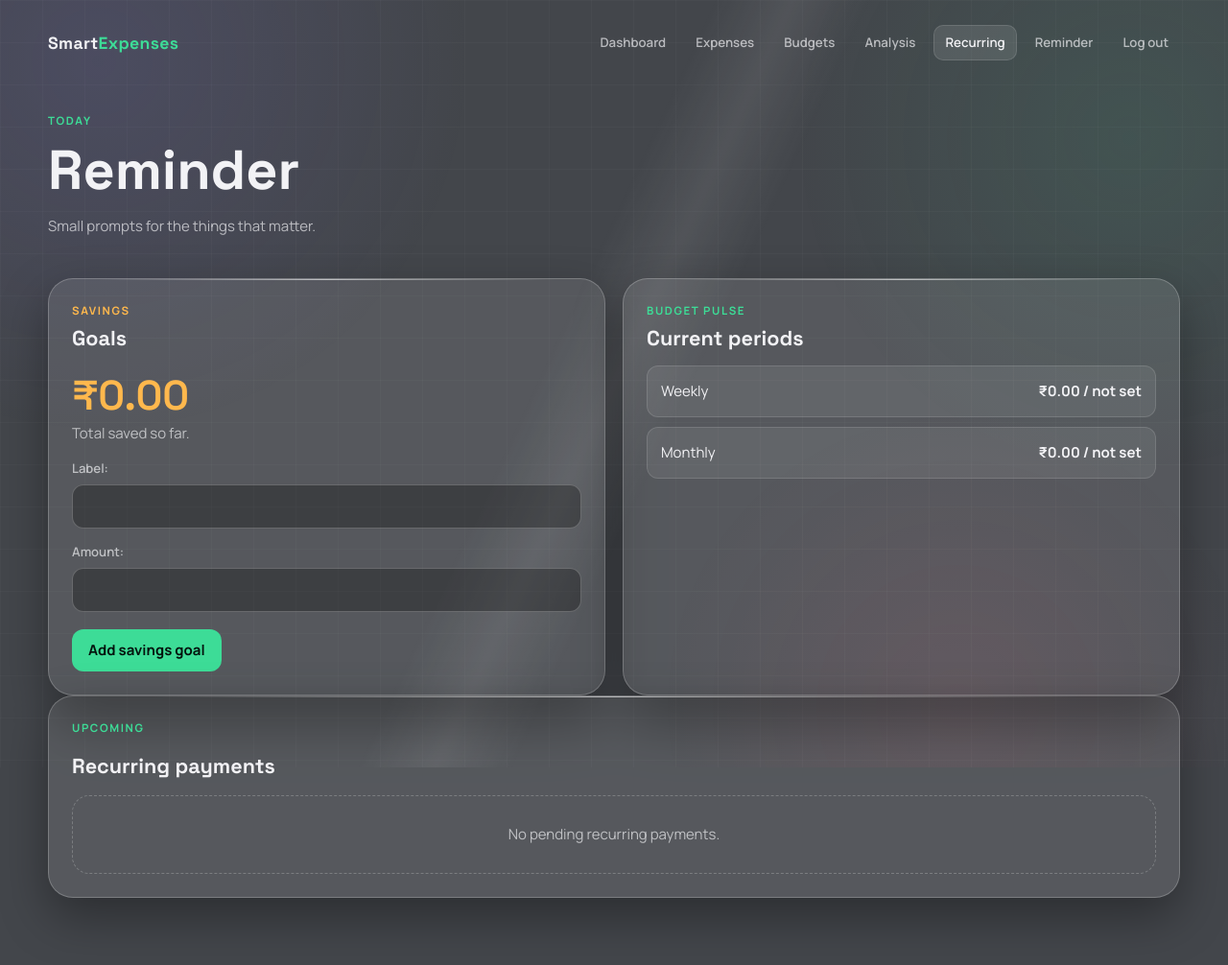
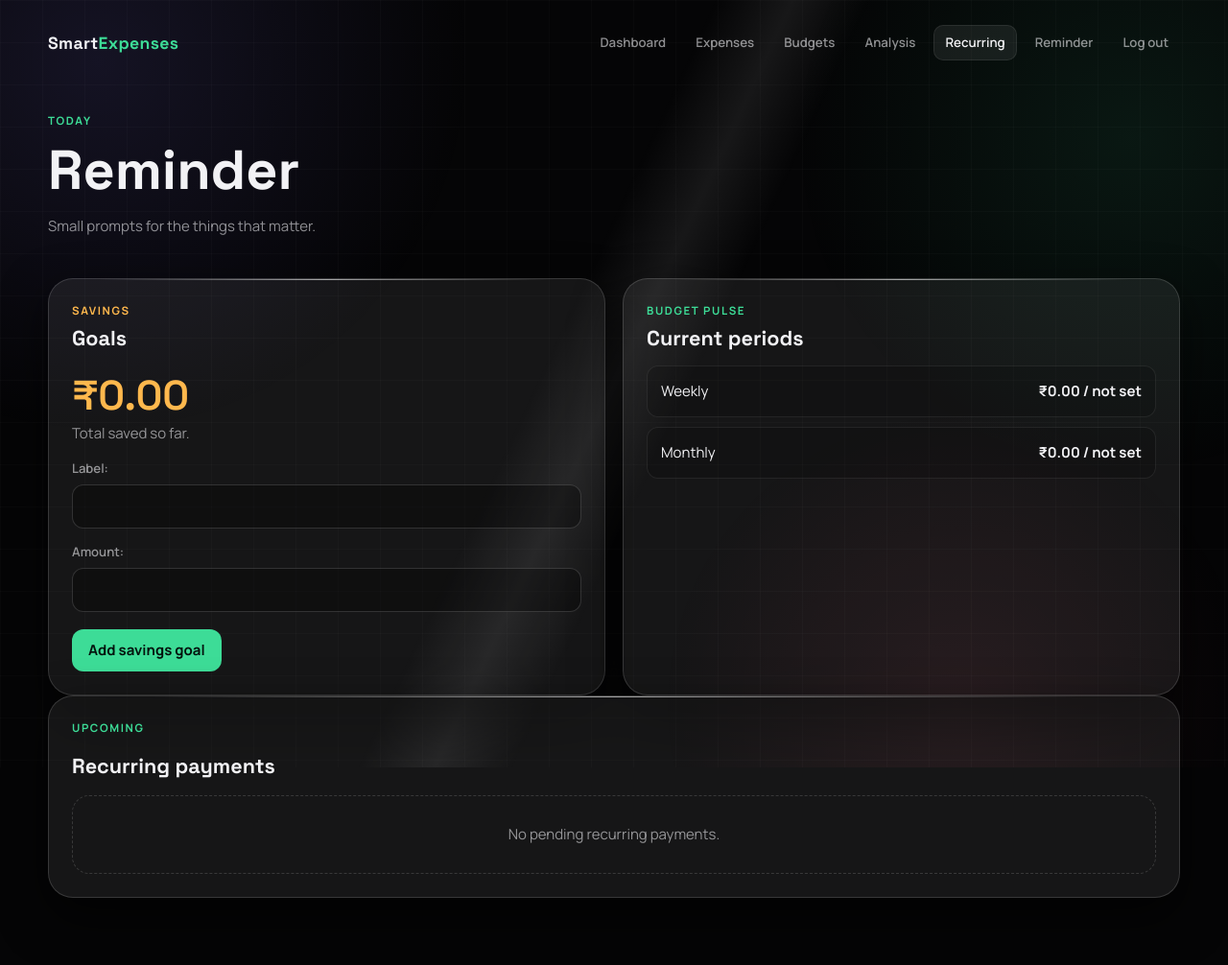
Before and after one commit to nithinmelam92-dev/smartexpenses, a Django app: page /recurring/savings/ in a window 1280 px wide. Shown: the whole page at 96% size. Run offline with Django 5.2, Linux system fonts and the light colour scheme; the visitor is signed in with stand-in values (Sample User, id 1); data that the repository does not hold is empty.

Commit message:
Restore black background theme

```diff
--- a/static/css/app.css
+++ b/static/css/app.css
@@ -2,14 +2,14 @@
 
 :root {
   color-scheme: dark;
-  --bg: #43464B;
-  --panel: rgba(255, 255, 255, 0.10);
-  --panel-strong: rgba(255, 255, 255, 0.15);
-  --panel-soft: rgba(255, 255, 255, 0.07);
-  --line: rgba(255, 255, 255, 0.22);
-  --line-soft: rgba(255, 255, 255, 0.12);
+  --bg: #050506;
+  --panel: rgba(255, 255, 255, 0.07);
+  --panel-strong: rgba(255, 255, 255, 0.1);
+  --panel-soft: rgba(255, 255, 255, 0.04);
+  --line: rgba(255, 255, 255, 0.15);
+  --line-soft: rgba(255, 255, 255, 0.08);
   --text: #f2f2f5;
-  --muted: rgba(242, 242, 245, 0.68);
+  --muted: rgba(242, 242, 245, 0.58);
   --teal: #3ddc97;
   --violet: #8b7bff;
   --coral: #ff5c7c;
@@ -18,7 +18,7 @@
   --radius-lg: 26px;
   --radius-md: 18px;
   --radius-sm: 12px;
-  --shadow: 0 20px 50px rgba(0, 0, 0, 0.35);
+  --shadow: 0 20px 50px rgba(0, 0, 0, 0.65);
 }
 
 * { box-sizing: border-box; }
@@ -41,8 +41,8 @@ body::before {
     radial-gradient(circle at 8% 8%, rgba(139, 123, 255, .12), transparent 28%),
     radial-gradient(circle at 92% 18%, rgba(61, 220, 151, .09), transparent 26%),
     radial-gradient(circle at 78% 92%, rgba(255, 92, 124, .08), transparent 25%),
-    linear-gradient(rgba(255,255,255,.025) 1px, transparent 1px),
-    linear-gradient(90deg, rgba(255,255,255,.025) 1px, transparent 1px);
+    linear-gradient(rgba(255,255,255,.018) 1px, transparent 1px),
+    linear-gradient(90deg, rgba(255,255,255,.018) 1px, transparent 1px);
   background-size: auto, auto, auto, 44px 44px, 44px 44px;
 }
 body::after {
@@ -84,13 +84,13 @@ input, select, textarea {
   color: var(--text);
   border: 1px solid var(--line);
   border-radius: var(--radius-sm);
-  background: rgba(0, 0, 0, .28);
+  background: rgba(0, 0, 0, .3);
   padding: 10px 12px;
   outline: none;
   transition: border-color .22s ease, box-shadow .22s ease, background .22s ease;
 }
 select option { color: #15151a; background: #f2f2f5; }
-input:focus, select:focus, textarea:focus { border-color: var(--teal); box-shadow: 0 0 0 3px rgba(61,220,151,.18); background: rgba(0,0,0,.42); }
+input:focus, select:focus, textarea:focus { border-color: var(--teal); box-shadow: 0 0 0 3px rgba(61,220,151,.12); background: rgba(0,0,0,.48); }
 textarea { min-height: 100px; resize: vertical; }
 
 .site-header, .site-main { width: min(1180px, calc(100% - 40px)); margin-inline: auto; }
@@ -115,7 +115,7 @@ textarea { min-height: 100px; resize: vertical; }
   transition: transform .25s ease, border-color .25s ease, background .25s ease;
 }
 .glass::before { content: ''; position: absolute; top: 0; left: 9%; right: 9%; height: 1px; background: linear-gradient(90deg, transparent, rgba(255,255,255,.88), transparent); opacity: .7; }
-.glass:hover { transform: translateY(-3px); border-color: rgba(255,255,255,.28); background: var(--panel-strong); }
+.glass:hover { transform: translateY(-3px); border-color: rgba(255,255,255,.22); background: var(--panel-strong); }
 @supports ((backdrop-filter: blur(24px)) or (-webkit-backdrop-filter: blur(24px))) { .glass { -webkit-backdrop-filter: blur(26px) saturate(155%); backdrop-filter: blur(26px) saturate(155%); } }
 .panel { padding: 24px; }
 .grid { display: grid; gap: 18px; }
@@ -138,11 +138,11 @@ th, td { padding: 13px 14px; border-bottom: 1px solid var(--line-soft); text-ali
 th { color: var(--muted); font-size: .75rem; letter-spacing: .08em; text-transform: uppercase; }
 tbody tr { transition: background .2s ease; } tbody tr:hover { background: rgba(0,0,0,.05); }
 .list { display: grid; gap: 10px; padding: 0; list-style: none; }
-.list-item { display: flex; align-items: center; justify-content: space-between; gap: 14px; padding: 14px; border: 1px solid var(--line-soft); border-radius: var(--radius-sm); background: rgba(255,255,255,.08); }
+.list-item { display: flex; align-items: center; justify-content: space-between; gap: 14px; padding: 14px; border: 1px solid var(--line-soft); border-radius: var(--radius-sm); background: rgba(0,0,0,.16); }
 .badge { display: inline-block; padding: 4px 9px; border-radius: 999px; color: var(--teal); background: rgba(61,220,151,.12); font-size: .72rem; font-weight: 700; }
 .badge.pending { color: var(--amber); background: rgba(255,184,77,.12); } .badge.over { color: var(--coral); background: rgba(255,92,124,.12); }
 .chart-wrap { position: relative; min-height: 290px; } canvas { display: block; width: 100% !important; max-height: 330px; }
-.progress { width: 100%; height: 10px; border: 0; border-radius: 999px; overflow: hidden; background: rgba(0,0,0,.22); } progress::-webkit-progress-bar { background: rgba(0,0,0,.22); } progress::-webkit-progress-value { background: var(--teal); } progress::-moz-progress-bar { background: var(--teal); }
+.progress { width: 100%; height: 10px; border: 0; border-radius: 999px; overflow: hidden; background: rgba(255,255,255,.1); } progress::-webkit-progress-bar { background: rgba(255,255,255,.1); } progress::-webkit-progress-value { background: var(--teal); } progress::-moz-progress-bar { background: var(--teal); }
 .empty { padding: 28px; color: var(--muted); text-align: center; border: 1px dashed var(--line); border-radius: var(--radius-md); }
 .alert { padding: 12px 15px; border: 1px solid rgba(79,195,255,.25); border-radius: var(--radius-sm); color: var(--sky); background: rgba(79,195,255,.08); }
 .errorlist { margin: 6px 0; padding-left: 18px; color: var(--coral); font-size: .82rem; }
```
